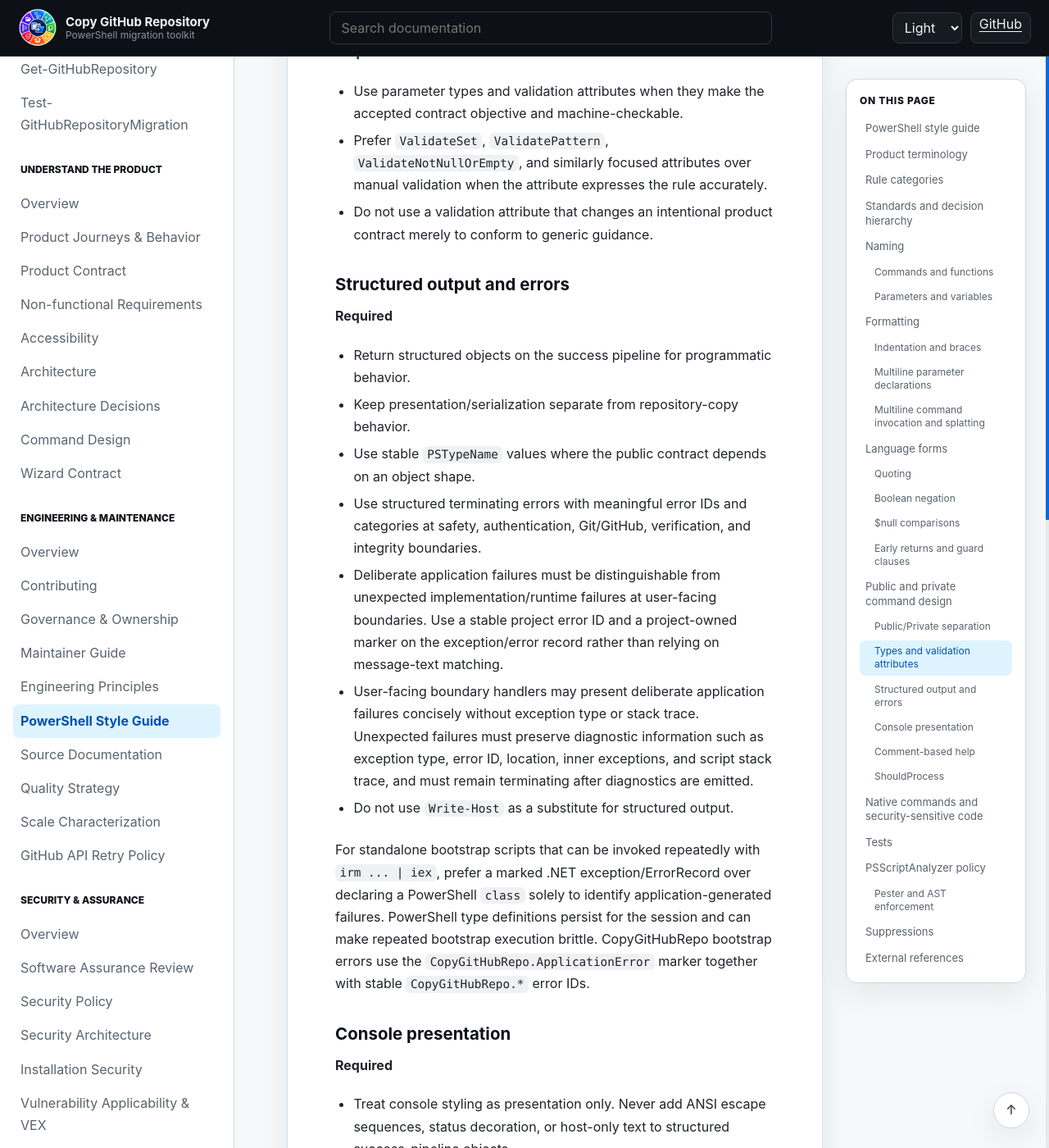
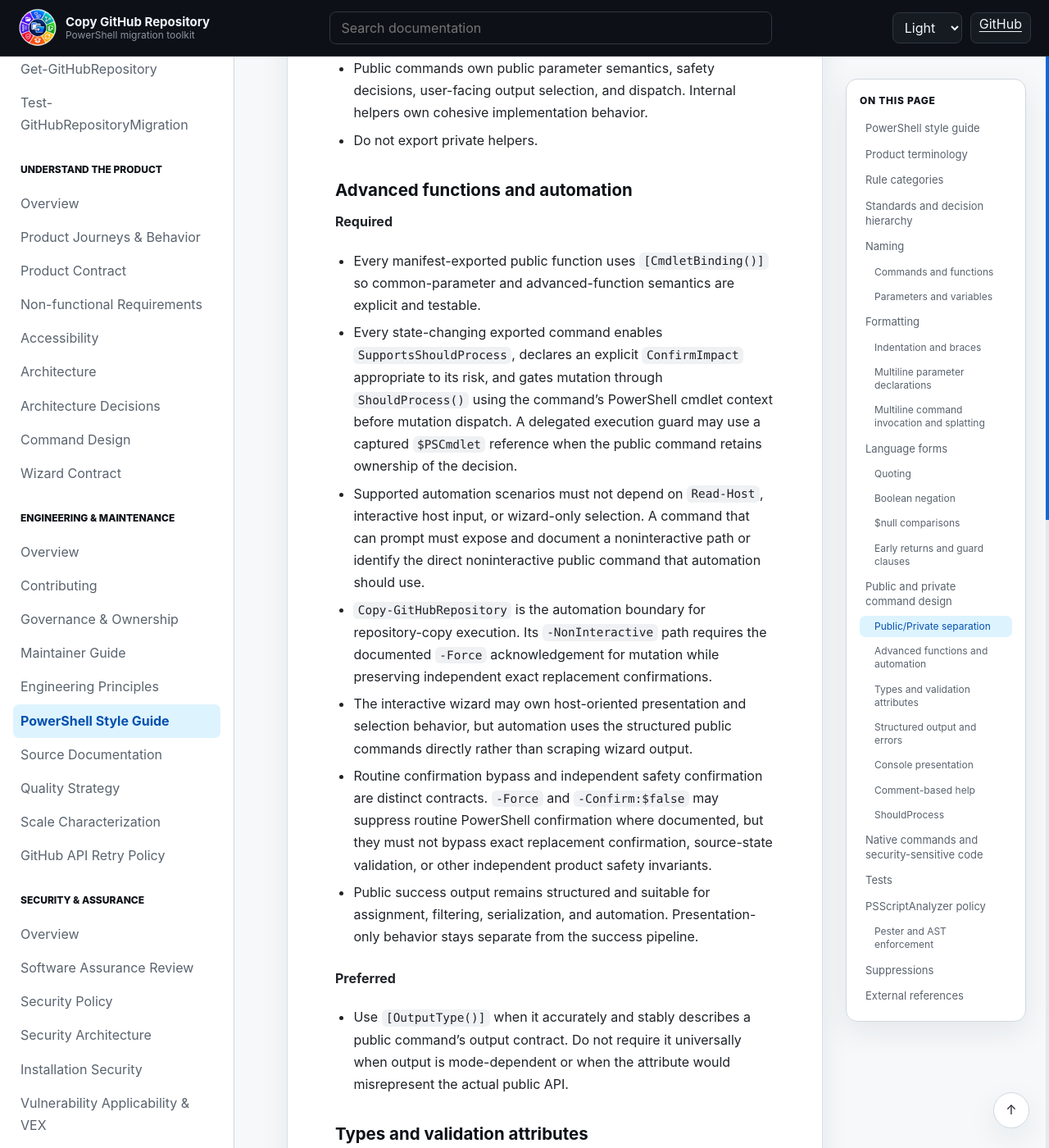
Before and after one commit to infoconex/copy-github-repo, a Jekyll site: the page built from docs/engineering/powershell-style-guide.md, in a window 1280 px wide and 1400 px high, scrolled down 6908 px. Shown: the whole window at 82% size. Built offline with Jekyll 4.4.1, drawn with Linux system fonts in a browser that asks for light colours; some of the changed text lies outside the part shown.

Commit message:
Define public PowerShell command automation semantics (#39)
* Add public command automation semantic contracts

* Document public command automation semantics

* Test public command automation policy documentation

* Require expected public ConfirmImpact values

* Match wizard ShouldProcess execution guard semantics

* Use analyzer-compliant attribute selection

* Strengthen public automation contracts

* Align style-guide contract with delegated ShouldProcess

* Clarify delegated ShouldProcess policy

```diff
--- a/docs/engineering/powershell-style-guide.md
+++ b/docs/engineering/powershell-style-guide.md
@@ -103,6 +103,10 @@ Example:
 
 ### Multiline command invocation and splatting
 
+**Required**
+
+- Avoid positional-parameter invocation where `PSAvoidUsingPositionalParameters` applies. This convention is deliberately promoted through the focused Information-rule contract; it is not an accidental consequence of enabling Information severity globally.
+
 **Preferred**
 
 - Use named parameters for nontrivial command calls.
@@ -150,6 +154,22 @@ Example:
 - Internal helpers live under `src/CopyGitHubRepo/Private` and use the `Cgr` prefix.
 - Public commands own public parameter semantics, safety decisions, user-facing output selection, and dispatch. Internal helpers own cohesive implementation behavior.
 - Do not export private helpers.
+
+### Advanced functions and automation
+
+**Required**
+
+- Every manifest-exported public function uses `[CmdletBinding()]` so common-parameter and advanced-function semantics are explicit and testable.
+- Every state-changing exported command enables `SupportsShouldProcess`, declares an explicit `ConfirmImpact` appropriate to its risk, and gates mutation through `ShouldProcess()` using the command's PowerShell cmdlet context before mutation dispatch. A delegated execution guard may use a captured `$PSCmdlet` reference when the public command retains ownership of the decision.
+- Supported automation scenarios must not depend on `Read-Host`, interactive host input, or wizard-only selection. A command that can prompt must expose and document a noninteractive path or identify the direct noninteractive public command that automation should use.
+- `Copy-GitHubRepository` is the automation boundary for repository-copy execution. Its `-NonInteractive` path requires the documented `-Force` acknowledgement for mutation while preserving independent exact replacement confirmations.
+- The interactive wizard may own host-oriented presentation and selection behavior, but automation uses the structured public commands directly rather than scraping wizard output.
+- Routine confirmation bypass and independent safety confirmation are distinct contracts. `-Force` and `-Confirm:$false` may suppress routine PowerShell confirmation where documented, but they must not bypass exact replacement confirmation, source-state validation, or other independent product safety invariants.
+- Public success output remains structured and suitable for assignment, filtering, serialization, and automation. Presentation-only behavior stays separate from the success pipeline.
+
+**Preferred**
+
+- Use `[OutputType()]` when it accurately and stably describes a public command's output contract. Do not require it universally when output is mode-dependent or when the attribute would misrepresent the actual public API.
 
 ### Types and validation attributes
 
@@ -218,10 +238,10 @@ The status word is intentionally redundant with both symbol and color. This keep
 
 **Required**
 
-- Public state-changing operations use `SupportsShouldProcess` and call `$PSCmdlet.ShouldProcess()` before mutation.
+- Public state-changing operations use `SupportsShouldProcess` and gate mutation through `ShouldProcess()` using their PowerShell cmdlet context before mutation. Direct commands normally call `$PSCmdlet.ShouldProcess()`; a delegated execution guard may call `ShouldProcess()` through a captured `$PSCmdlet` reference when the public command retains ownership of the decision.
 - `-WhatIf` must remain non-mutating.
-- `-Confirm:$false` must not bypass independent product safety requirements such as exact same-name replacement confirmation.
-- `-Force` may satisfy explicitly documented guards, but must not become a generic bypass for product safety invariants.
+- `-Confirm:$false` may suppress routine PowerShell confirmation but must not bypass independent product safety requirements such as exact same-name or existing-destination replacement confirmation.
+- `-Force` may satisfy explicitly documented routine guards, but must not become a generic bypass for product safety invariants.
 
 ## Native commands and security-sensitive code
 
@@ -270,7 +290,7 @@ The normal analyzer pass retains the default Error/Warning rule set and explicit
 | `PSUseCorrectCasing` | Enforces command, keyword, and operator casing through the focused Information-rule contract. |
 | `PSAvoidUsingDoubleQuotesForConstantString` | Requires single quotes for constant strings through the focused Information-rule contract. |
 
-The main recursive analyzer gate intentionally remains limited to Error and Warning diagnostics. The Required Information-severity conventions `PSUseCorrectCasing`, `PSAvoidUsingDoubleQuotesForConstantString`, and `PSAvoidUsingPositionalParameters` are promoted by a focused contract test instead of enabling every Information diagnostic globally.
+The main recursive analyzer gate intentionally remains limited to Error and Warning diagnostics. The Required Information-severity conventions `PSUseCorrectCasing`, `PSAvoidUsingDoubleQuotesForConstantString`, and `PSAvoidUsingPositionalParameters` are promoted by a focused contract test instead of enabling every Information diagnostic globally. The `PSAvoidUsingPositionalParameters` promotion is a deliberate project decision retained from the adopted analyzer policy; it is not an accidental side effect of Information severity.
 
 `PSAvoidLongLines`, `PSAlignAssignmentStatement`, and `PSUseConstrainedLanguageMode` remain outside the mandatory policy because they are subjective or specialized for this repository. Compatibility is established by the PowerShell 7.4+ contract and the actual Windows, Linux, and macOS CI matrix rather than by obsolete analyzer compatibility profiles.
 
@@ -281,6 +301,8 @@ Additional rules should be evaluated against this repository and adopted when th
 PSScriptAnalyzer remains the preferred mechanism for objective language and formatting rules that it can express accurately. Repository-structure and project-specific conventions that are narrower than built-in analyzer rules are enforced by deterministic Pester contracts using the PowerShell AST and source discovery.
 
 `tests/contract/PowerShellSourceConventions.Tests.ps1` enforces the Required conventions that explicitly declared parameters use PascalCase, private functions use approved PowerShell verbs with the `Cgr` noun prefix, manifest-exported commands have exactly one matching public source file and do not use the private `Cgr` prefix, and governed Public/Private PowerShell source does not use tab indentation. Public command coverage is derived from `FunctionsToExport`; the contract does not maintain a second hard-coded command inventory.
+
+`tests/contract/PublicCommandAutomationSemantics.Tests.ps1` derives the exported public command set from `FunctionsToExport` and requires every export to have an explicit automation classification. It enforces `[CmdletBinding()]` on every export, verifies state-changing `SupportsShouldProcess`/`ConfirmImpact` semantics and command-specific mutation gating, checks the direct noninteractive copy path, and verifies the documented automation alternative to the interactive wizard.
 
 These AST/Pester checks complement the analyzer configuration rather than replacing it. They are intentionally narrow so project-specific structure can be enforced without enabling broader analyzer behavior that would create unrelated formatting churn or false positives.
 
```
Also changed, not shown: 2 other files.
